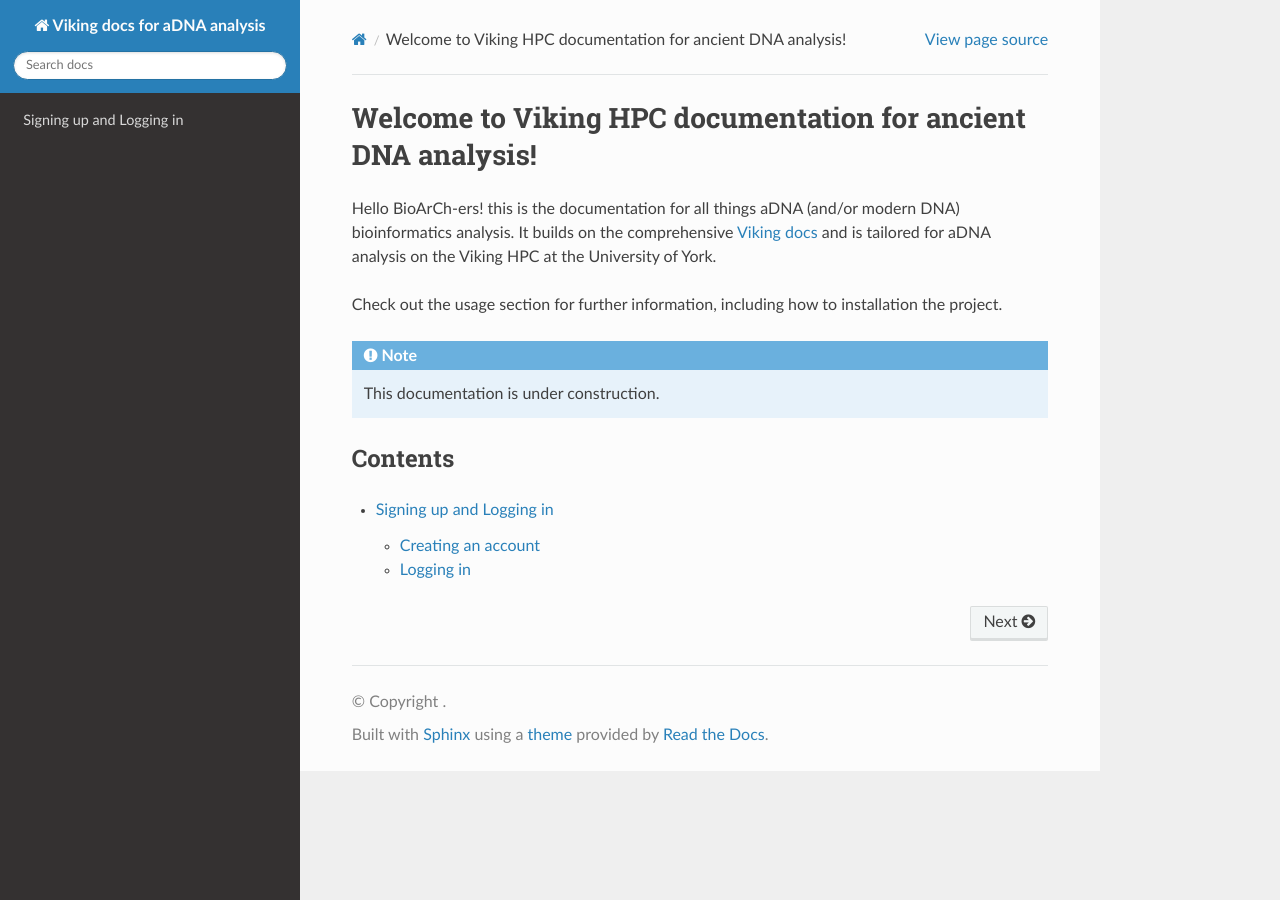
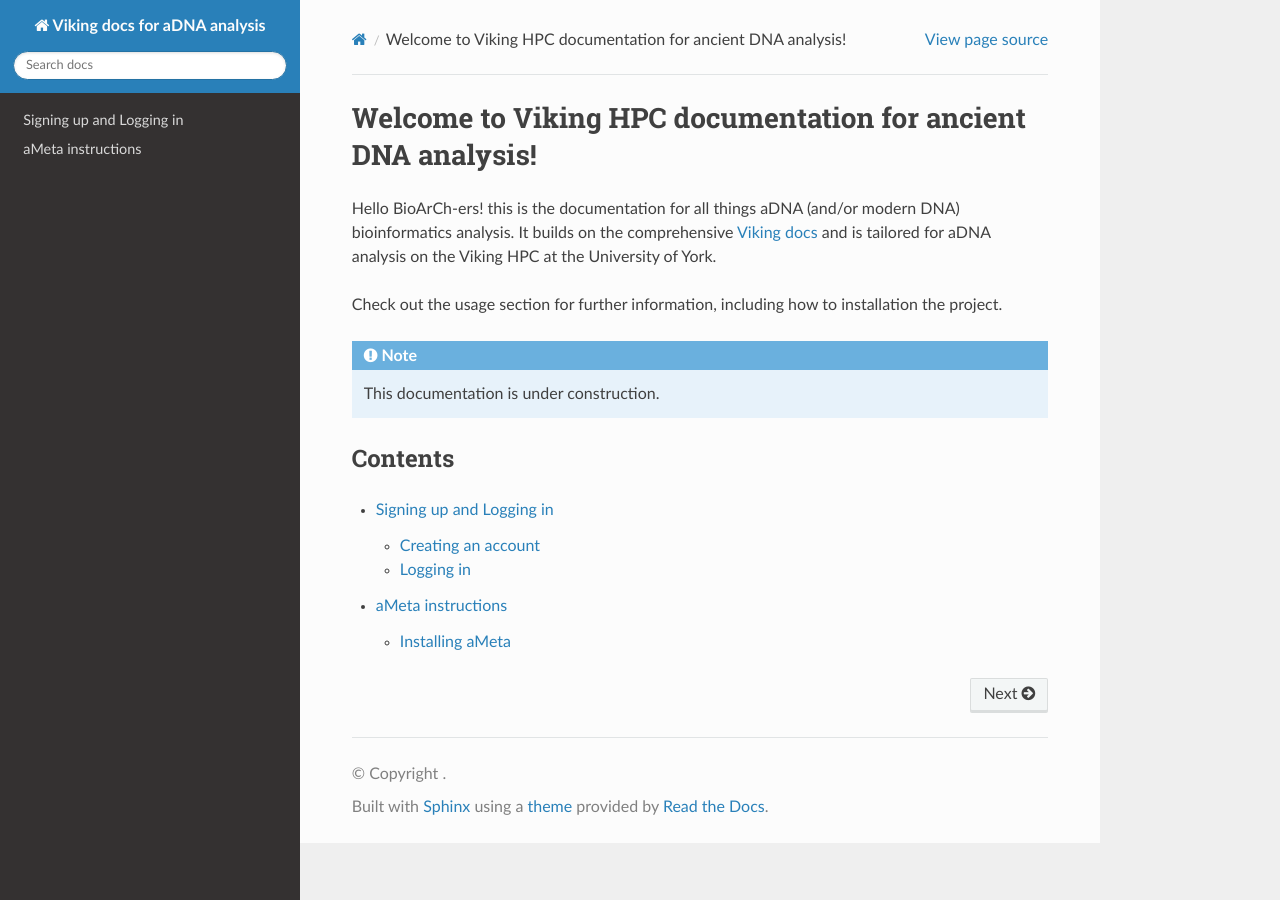
Before and after one commit to surabhiranavat/Viking2_instructions, a Sphinx documentation site: the page built from docs/source/index.rst, in a window 1280 px wide. Built offline with Sphinx 7.4.7 and the Read the Docs theme 3.1.0, drawn with Linux system fonts in a browser that asks for light colours.

Commit message:
Update index.rst

```diff
--- a/docs/source/index.rst
+++ b/docs/source/index.rst
@@ -19,3 +19,4 @@ Contents
    :maxdepth: 2
 
    Signing up and Logging in <signingup>
+   aMeta instructions <aMeta>
```
